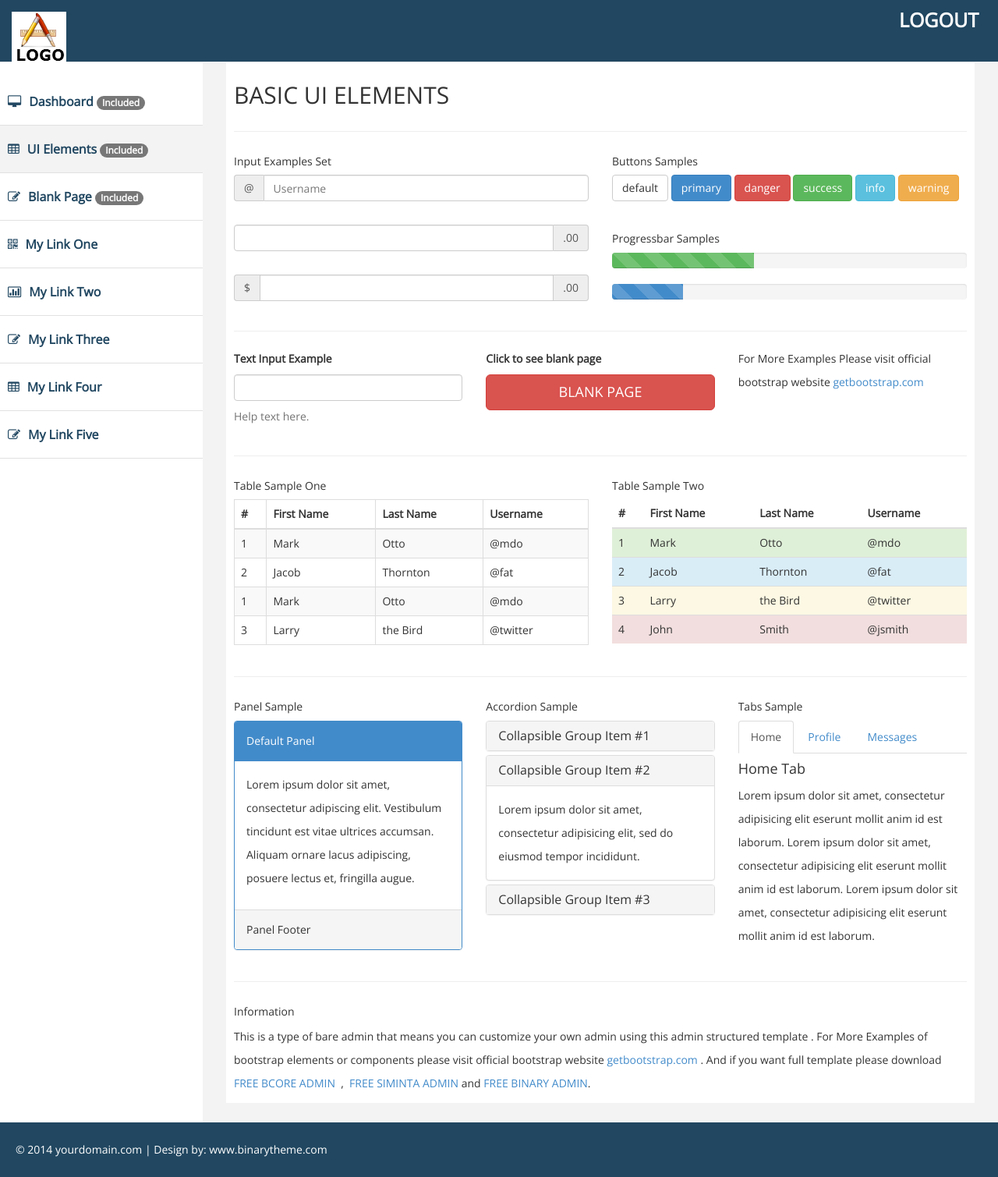
After one commit to kevinmalats/phpGuarderia, a PHP site: page /admin/ui.php in a window 1280 px wide. The commit adds this page. Shown: the whole page at 78% size. Run offline with PHP 8.4, Linux system fonts and the light colour scheme.

Commit message:
afinando

```diff
--- a/admin/index.php
+++ b/admin/index.php
@@ -5,7 +5,7 @@ if ( $_SESSION["perfil"]!= "admin"){
 }
 echo "Bienvenido admin";
 ?>
-<a href="usuario/index.php">Usuarios</a>
+
 <!DOCTYPE html>
 <html xmlns="http://www.w3.org/1999/xhtml">
 <head>
--- /dev/null
+++ b/admin/ui.php
@@ -0,0 +1,383 @@
+<!DOCTYPE html>
+<html xmlns="http://www.w3.org/1999/xhtml">
+<head>
+      <meta charset="utf-8" />
+    <meta name="viewport" content="width=device-width, initial-scale=1.0" />
+    <title>Simple Responsive Admin</title>
+	<!-- BOOTSTRAP STYLES-->
+    <link href="assets/css/bootstrap.css" rel="stylesheet" />
+     <!-- FONTAWESOME STYLES-->
+    <link href="assets/css/font-awesome.css" rel="stylesheet" />
+        <!-- CUSTOM STYLES-->
+    <link href="assets/css/custom.css" rel="stylesheet" />
+     <!-- GOOGLE FONTS-->
+   <link href='http://fonts.googleapis.com/css?family=Open+Sans' rel='stylesheet' type='text/css' />
+</head>
+<body>
+
+
+
+    <div id="wrapper">
+         <div class="navbar navbar-inverse navbar-fixed-top">
+            <div class="adjust-nav">
+                <div class="navbar-header">
+                    <button type="button" class="navbar-toggle" data-toggle="collapse" data-target=".sidebar-collapse">
+                        <span class="icon-bar"></span>
+                        <span class="icon-bar"></span>
+                        <span class="icon-bar"></span>
+                    </button>
+                    <a class="navbar-brand" href="#">
+                        <img src="assets/img/logo.png" />
+                    </a>
+                </div>
+
+                 <span class="logout-spn" >
+                  <a href="#" style="color:#fff;">LOGOUT</a>
+
+                </span>
+            </div>
+        </div>
+        <!-- /. NAV TOP  -->
+        <nav class="navbar-default navbar-side" role="navigation">
+            <div class="sidebar-collapse">
+                <ul class="nav" id="main-menu">
+
+
+
+                     <li>
+                        <a href="index.php" ><i class="fa fa-desktop "></i>Dashboard <span class="badge">Included</span></a>
+                    </li>
+
+
+                    <li class="active-link">
+                        <a href="ui.php"><i class="fa fa-table "></i>UI Elements  <span class="badge">Included</span></a>
+                    </li>
+                    <li>
+                        <a href="blank.php"><i class="fa fa-edit "></i>Blank Page  <span class="badge">Included</span></a>
+                    </li>
+
+
+ <li>
+                        <a href="#"><i class="fa fa-qrcode "></i>My Link One</a>
+                    </li>
+                    <li>
+                        <a href="#"><i class="fa fa-bar-chart-o"></i>My Link Two</a>
+                    </li>
+
+                    <li>
+                        <a href="#"><i class="fa fa-edit "></i>My Link Three </a>
+                    </li>
+                    <li>
+                        <a href="#"><i class="fa fa-table "></i>My Link Four</a>
+                    </li>
+                     <li>
+                        <a href="#"><i class="fa fa-edit "></i>My Link Five </a>
+                    </li>
+                </ul>
+                            </div>
+
+        </nav>
+        <!-- /. NAV SIDE  -->
+        <div id="page-wrapper" >
+          <div id="page-inner">
+                <div class="row">
+                    <div class="col-md-12">
+                        <h2>BASIC UI ELEMENTS</h2>
+                    </div>
+                </div>
+                <!-- /. ROW  -->
+                <hr />
+                <div class="row">
+                    <div class="col-lg-6 col-md-6 col-sm-6 col-xs-6">
+                        <h5>Input Examples Set</h5>
+                       <div class="input-group">
+  <span class="input-group-addon">@</span>
+  <input type="text" class="form-control" placeholder="Username" />
+</div>
+<br />
+<div class="input-group">
+  <input type="text" class="form-control" />
+  <span class="input-group-addon">.00</span>
+
+</div>
+<br />
+<div class="input-group">
+  <span class="input-group-addon">$</span>
+  <input type="text" class="form-control" />
+  <span class="input-group-addon">.00</span>
+</div>
+                    </div>
+
+                    <div class="col-lg-6 col-md-6">
+                        <h5>Buttons Samples</h5>
+                        <a href="#" class="btn btn-default">default</a>
+                        <a href="#" class="btn btn-primary">primary</a>
+                        <a href="#" class="btn btn-danger">danger</a>
+                        <a href="#" class="btn btn-success">success</a>
+                        <a href="#" class="btn btn-info">info</a>
+                        <a href="#" class="btn btn-warning">warning</a>
+                        <br>
+                        <br>
+                        <h5>Progressbar Samples</h5>
+                        <div class="progress progress-striped">
+                            <div class="progress-bar progress-bar-success" role="progressbar" aria-valuenow="40" aria-valuemin="0" aria-valuemax="100" style="width: 40%">
+                                <span class="sr-only">40% Complete (success)</span>
+                            </div>
+                        </div>
+                        <div class="progress progress-striped active">
+                            <div class="progress-bar progress-bar-primary" role="progressbar" aria-valuenow="20" aria-valuemin="0" aria-valuemax="100" style="width: 20%">
+                                <span class="sr-only">20% Complete</span>
+                            </div>
+                        </div>
+
+
+                    </div>
+
+                </div>
+                <!-- /. ROW  -->
+                <hr>
+                <div class="row">
+                    <div class="col-lg-4 col-md-4">
+                        <div class="form-group">
+                            <label>Text Input Example</label>
+                            <input class="form-control" />
+                            <p class="help-block">Help text here.</p>
+                        </div>
+                    </div>
+                    <div class="col-lg-4 col-md-4">
+                        <label>Click to see blank page</label>
+                        <a href="blank.html" target="_blank" class="btn btn-danger btn-lg btn-block">BLANK PAGE</a>
+                    </div>
+                    <div class="col-lg-4 col-md-4">
+                        For More Examples Please visit official bootstrap website <a href="http://getbootstrap.com" target="_blank">getbootstrap.com</a>
+                    </div>
+                </div>
+                <hr>
+                <div class="row">
+                    <div class="col-lg-6 col-md-6">
+                        <h5>Table  Sample One</h5>
+                        <table class="table table-striped table-bordered table-hover">
+                            <thead>
+                                <tr>
+                                    <th>#</th>
+                                    <th>First Name</th>
+                                    <th>Last Name</th>
+                                    <th>Username</th>
+                                </tr>
+                            </thead>
+                            <tbody>
+                                <tr>
+                                    <td>1</td>
+                                    <td>Mark</td>
+                                    <td>Otto</td>
+                                    <td>@mdo</td>
+                                </tr>
+                                <tr>
+                                    <td>2</td>
+                                    <td>Jacob</td>
+                                    <td>Thornton</td>
+                                    <td>@fat</td>
+                                </tr>
+                                <tr>
+                                    <td>1</td>
+                                    <td>Mark</td>
+                                    <td>Otto</td>
+                                    <td>@mdo</td>
+                                </tr>
+                                <tr>
+                                    <td>3</td>
+                                    <td>Larry</td>
+                                    <td>the Bird</td>
+                                    <td>@twitter</td>
+                                </tr>
+                            </tbody>
+                        </table>
+
+                    </div>
+                    <div class="col-lg-6 col-md-6">
+                        <h5>Table  Sample Two</h5>
+                        <div class="table-responsive">
+                            <table class="table">
+                                <thead>
+                                    <tr>
+                                        <th>#</th>
+                                        <th>First Name</th>
+                                        <th>Last Name</th>
+                                        <th>Username</th>
+                                    </tr>
+                                </thead>
+                                <tbody>
+                                    <tr class="success">
+                                        <td>1</td>
+                                        <td>Mark</td>
+                                        <td>Otto</td>
+                                        <td>@mdo</td>
+                                    </tr>
+                                    <tr class="info">
+                                        <td>2</td>
+                                        <td>Jacob</td>
+                                        <td>Thornton</td>
+                                        <td>@fat</td>
+                                    </tr>
+                                    <tr class="warning">
+                                        <td>3</td>
+                                        <td>Larry</td>
+                                        <td>the Bird</td>
+                                        <td>@twitter</td>
+                                    </tr>
+                                    <tr class="danger">
+                                        <td>4</td>
+                                        <td>John</td>
+                                        <td>Smith</td>
+                                        <td>@jsmith</td>
+                                    </tr>
+                                </tbody>
+                            </table>
+                        </div>
+                    </div>
+                </div>
+                <!-- /. ROW  -->
+                <hr>
+
+
+                <div class="row">
+                    <div class="col-lg-4 col-md-4">
+                        <h5>Panel Sample</h5>
+                        <div class="panel panel-primary">
+                            <div class="panel-heading">
+                                Default Panel
+                            </div>
+                            <div class="panel-body">
+                                <p>Lorem ipsum dolor sit amet, consectetur adipiscing elit. Vestibulum tincidunt est vitae ultrices accumsan. Aliquam ornare lacus adipiscing, posuere lectus et, fringilla augue.</p>
+                            </div>
+                            <div class="panel-footer">
+                                Panel Footer
+                            </div>
+                        </div>
+                    </div>
+                    <div class="col-lg-4 col-md-4">
+                        <h5>Accordion Sample</h5>
+                        <div class="panel-group" id="accordion">
+                            <div class="panel panel-default">
+                                <div class="panel-heading">
+                                    <h4 class="panel-title">
+                                        <a data-toggle="collapse" data-parent="#accordion" href="#collapseOne" class="collapsed">Collapsible Group Item #1</a>
+                                    </h4>
+                                </div>
+                                <div id="collapseOne" class="panel-collapse collapse" style="height: 0px;">
+                                    <div class="panel-body">
+                                        Lorem ipsum dolor sit amet, consectetur adipisicing elit, sed do eiusmod tempor incididunt.
+                                    </div>
+                                </div>
+                            </div>
+                            <div class="panel panel-default">
+                                <div class="panel-heading">
+                                    <h4 class="panel-title">
+                                        <a data-toggle="collapse" data-parent="#accordion" href="#collapseTwo">Collapsible Group Item #2</a>
+                                    </h4>
+                                </div>
+                                <div id="collapseTwo" class="panel-collapse in" style="height: auto;">
+                                    <div class="panel-body">
+                                        Lorem ipsum dolor sit amet, consectetur adipisicing elit, sed do eiusmod tempor incididunt.
+
+                                    </div>
+                                </div>
+                            </div>
+                            <div class="panel panel-default">
+                                <div class="panel-heading">
+                                    <h4 class="panel-title">
+                                        <a data-toggle="collapse" data-parent="#accordion" href="#collapseThree" class="collapsed">Collapsible Group Item #3</a>
+                                    </h4>
+                                </div>
+                                <div id="collapseThree" class="panel-collapse collapse">
+
+
+                                        <div class="panel-body">
+                                             Lorem ipsum dolor sit amet, consectetur adipisicing elit, sed do eiusmod tempor incididunt.
+                                        </div>
+                                </div>
+                            </div>
+                        </div>
+                    </div>
+                    <div class="col-lg-4 col-md-4">
+                        <h5>Tabs Sample</h5>
+                        <ul class="nav nav-tabs">
+                            <li class="active"><a href="#home" data-toggle="tab">Home</a>
+                            </li>
+                            <li class=""><a href="#profile" data-toggle="tab">Profile</a>
+                            </li>
+                            <li class=""><a href="#messages" data-toggle="tab">Messages</a>
+                            </li>
+
+                        </ul>
+                        <div class="tab-content">
+                            <div class="tab-pane fade active in" id="home">
+                                <h4>Home Tab</h4>
+                                <p>
+                                    Lorem ipsum dolor sit amet, consectetur adipisicing elit eserunt mollit anim id est laborum.
+                                        Lorem ipsum dolor sit amet, consectetur adipisicing elit eserunt mollit anim id est laborum.
+                                        Lorem ipsum dolor sit amet, consectetur adipisicing elit eserunt mollit anim id est laborum.
+                                </p>
+                            </div>
+                            <div class="tab-pane fade" id="profile">
+                                <h4>Profile Tab</h4>
+                                <p>
+                                    Lorem ipsum dolor sit amet, consectetur adipisicing elit eserunt mollit anim id est laborum.
+                                        Lorem ipsum dolor sit amet, consectetur adipisicing elit eserunt mollit anim id est laborum.
+                                        Lorem ipsum dolor sit amet, consectetur adipisicing elit eserunt mollit anim id est laborum.
+                                </p>
+
+                            </div>
+                            <div class="tab-pane fade" id="messages">
+                                <h4>Messages Tab</h4>
+                                <p>
+                                    Lorem ipsum dolor sit amet, consectetur adipisicing elit eserunt mollit anim id est laborum.
+                                        Lorem ipsum dolor sit amet, consectetur adipisicing elit eserunt mollit anim id est laborum.
+                                        Lorem ipsum dolor sit amet, consectetur adipisicing elit eserunt mollit anim id est laborum.
+                                </p>
+
+                            </div>
+
+                        </div>
+                    </div>
+
+                </div>
+                <!-- /. ROW  -->
+                <hr />
+                  <div class="row">
+                    <div class="col-lg-12 col-md-12">
+                        <h5>Information</h5>
+                            This is a type of bare admin that means you can customize your own admin using this admin structured  template . For More Examples of bootstrap elements or components please visit official bootstrap website <a href="http://getbootstrap.com" target="_blank">getbootstrap.com</a>
+                        . And if you want full template please download <a href="http://www.binarytheme.com/bootstrap-free-admin-dashboard-template/" target="_blank">FREE BCORE ADMIN </a>&nbsp;,&nbsp;  <a href="http://www.binarytheme.com/free-bootstrap-admin-template-siminta/" target="_blank">FREE SIMINTA ADMIN</a> and <a href="http://binarycart.com/" target="_blank">FREE BINARY ADMIN</a>.
+
+                    </div>
+                </div>
+                <!-- /. ROW  -->
+
+            </div>
+            </div>
+         <!-- /. PAGE WRAPPER  -->
+        </div>
+    <div class="footer">
+
+
+             <div class="row">
+                <div class="col-lg-12" >
+                    &copy;  2014 yourdomain.com | Design by: <a href="http://binarytheme.com" style="color:#fff;"  target="_blank">www.binarytheme.com</a>
+                </div>
+        </div>
+        </div>
+
+
+     <!-- /. WRAPPER  -->
+    <!-- SCRIPTS -AT THE BOTOM TO REDUCE THE LOAD TIME-->
+    <!-- JQUERY SCRIPTS -->
+    <script src="assets/js/jquery-1.10.2.js"></script>
+      <!-- BOOTSTRAP SCRIPTS -->
+    <script src="assets/js/bootstrap.min.js"></script>
+      <!-- CUSTOM SCRIPTS -->
+    <script src="assets/js/custom.js"></script>
+
+
+</body>
+</html>
```
Also changed, not shown: admin/blank.php (added, +119 -0 lines), pages/login.php (+7 -1 lines), src/validarusuario.php (+6 -2 lines).
